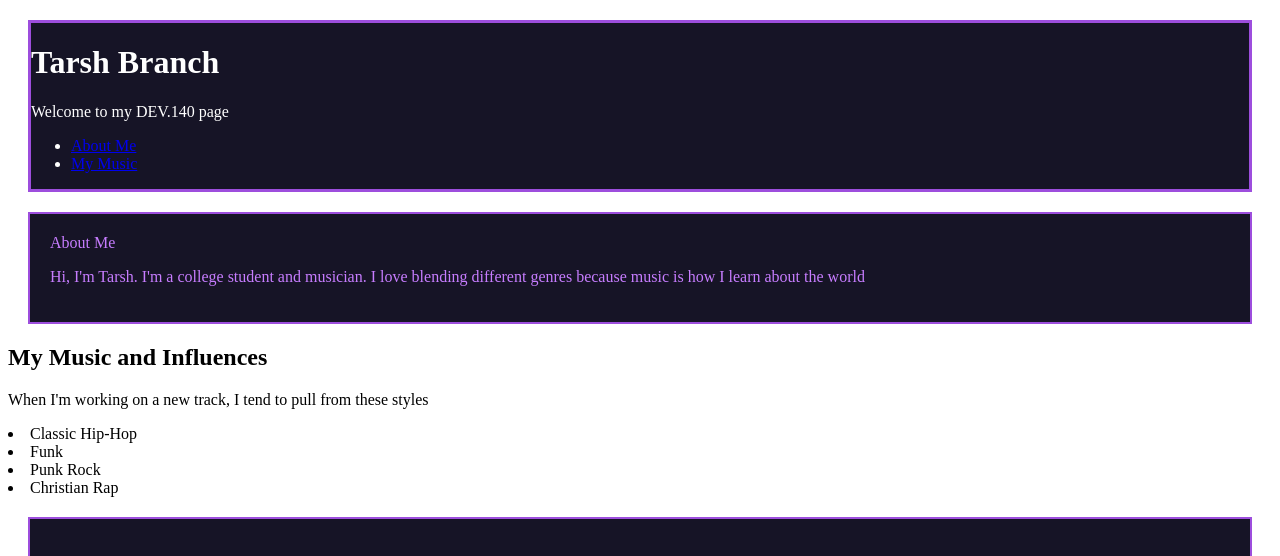
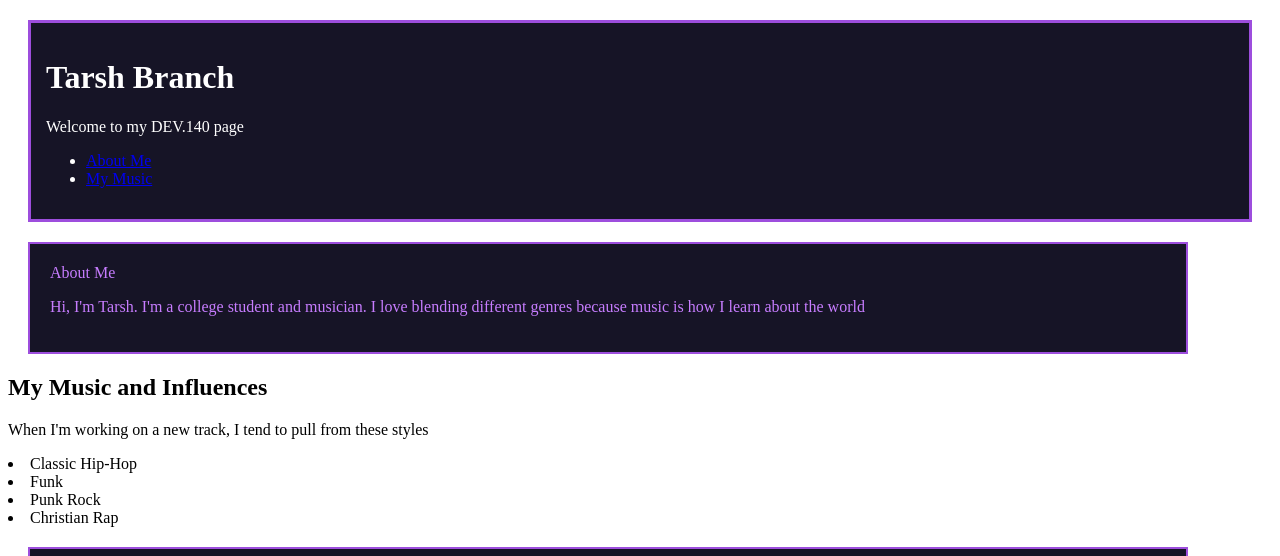
Before and after one commit to tager112/it-web-assignment, a plain HTML site: page index.html in a window 1280 px wide. Shown: the top 556 px of the page. Drawn offline with Linux system fonts and the light colour scheme.

Commit message:
styles.css

```diff
--- a/styles.css
+++ b/styles.css
@@ -2,6 +2,7 @@
   background-color: #161426;
   color: #ffffff;
   margin: 20px;
+  padding: 15px;
   border: 3px solid #9d4edd;
 }
 
@@ -20,3 +21,13 @@ footer {
   padding: 15px;
   border: 1px solid #3c096c;
 }
+img {
+  max-width: 100%;
+}
+
+@media (min-width: 1200px) {
+  main {
+    grid-template-columns: 1fr 1fr 1fr;
+    max-width: 1200px;
+  }
+}
```
